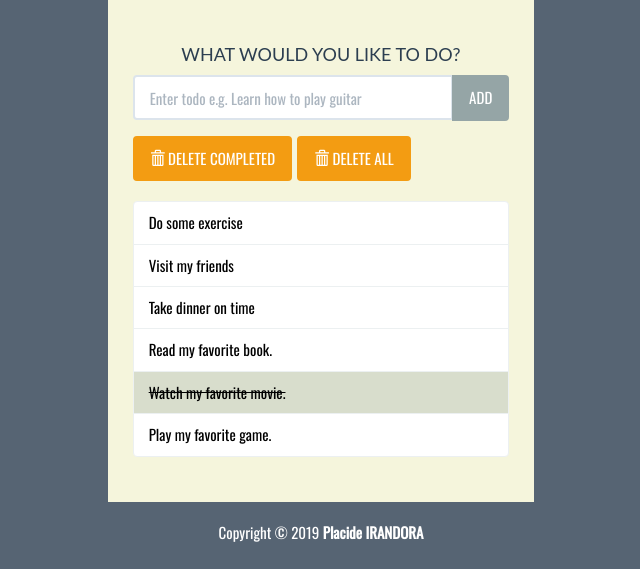
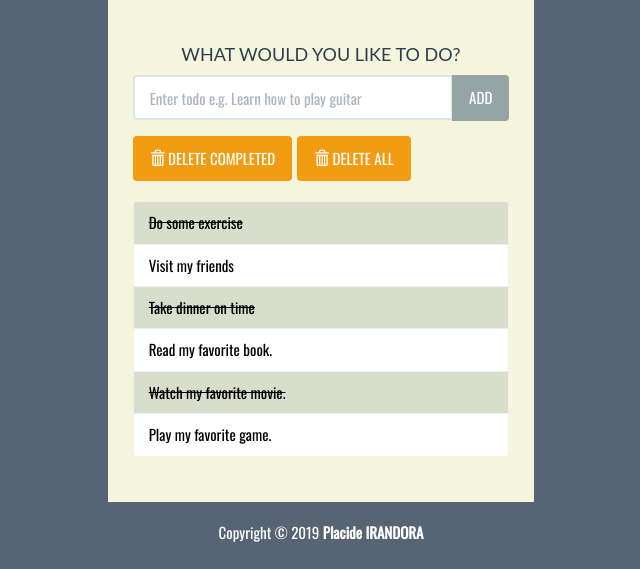
Before and after one commit to placiderapson/todo-list-app-with-django, a Django app: page / in a window 1280 px wide. Shown: the part 129-698 px from the top of the page, without its empty margins (319-959 px from the left). Run offline with Django 3.2, Linux system fonts and the light colour scheme; data comes from the database, SQL or seed files in the repository; some libraries are stand-ins or nearby versions.

Commit message:
Filter and style the completed todos

```diff
--- a/todo_list/todo/templates/todo/index.html
+++ b/todo_list/todo/templates/todo/index.html
@@ -48,7 +48,11 @@
 
 					<ul class="list-group t20">
 						{% for todo in todo_list %}
-						<li class="list-group-item">{{ todo.text }}</li>
+							{% if todo.complete %}
+								<li class="list-group-item todo-completed">{{ todo.text }}</li>
+							{%else%}
+								<li class="list-group-item">{{ todo.text }}</li>
+							{% endif %}
 						{% endfor %}
 						<li class="list-group-item">Read my favorite book.</li>
 						<li class="list-group-item todo-completed">Watch my favorite movie.</li>
```
